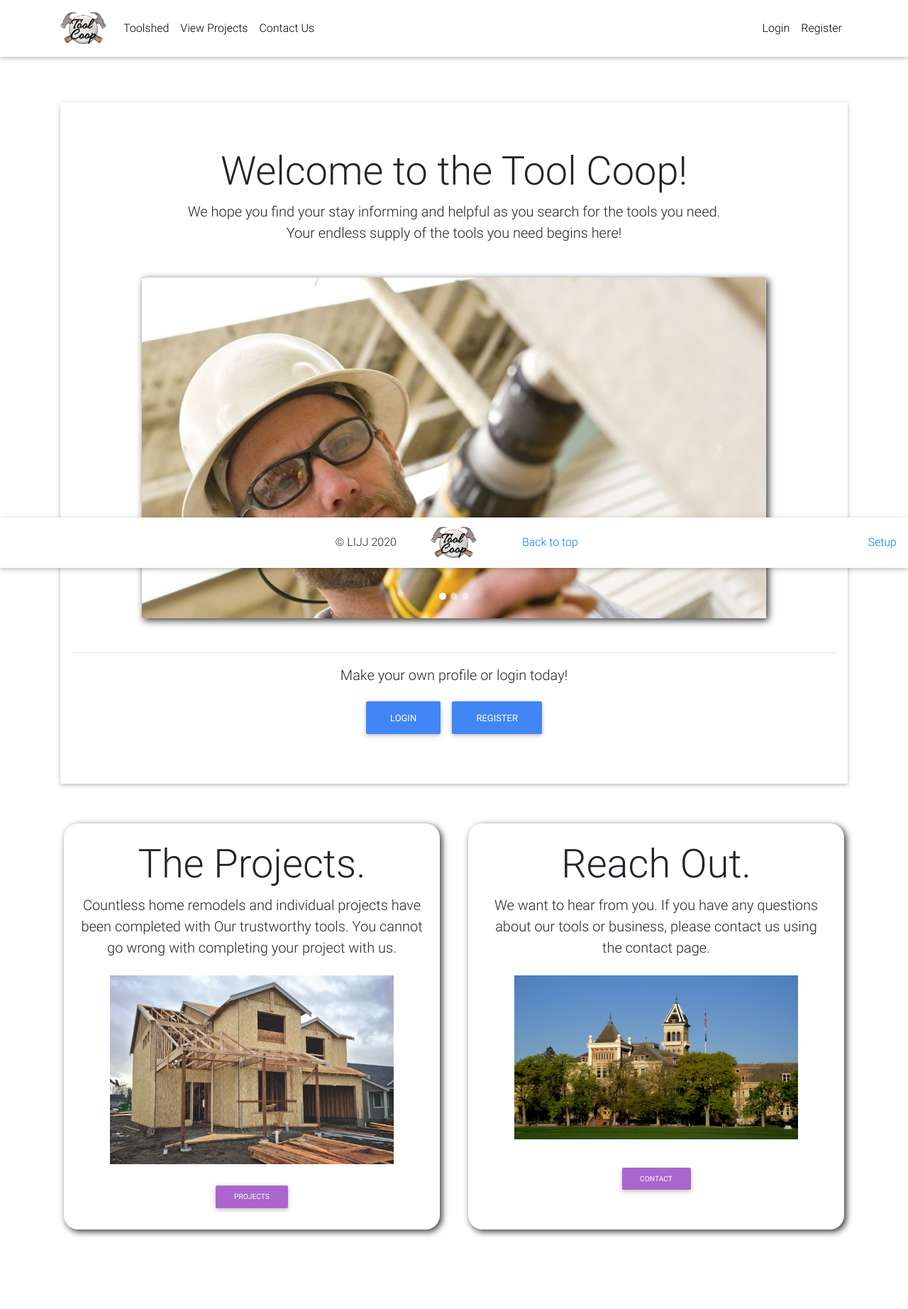
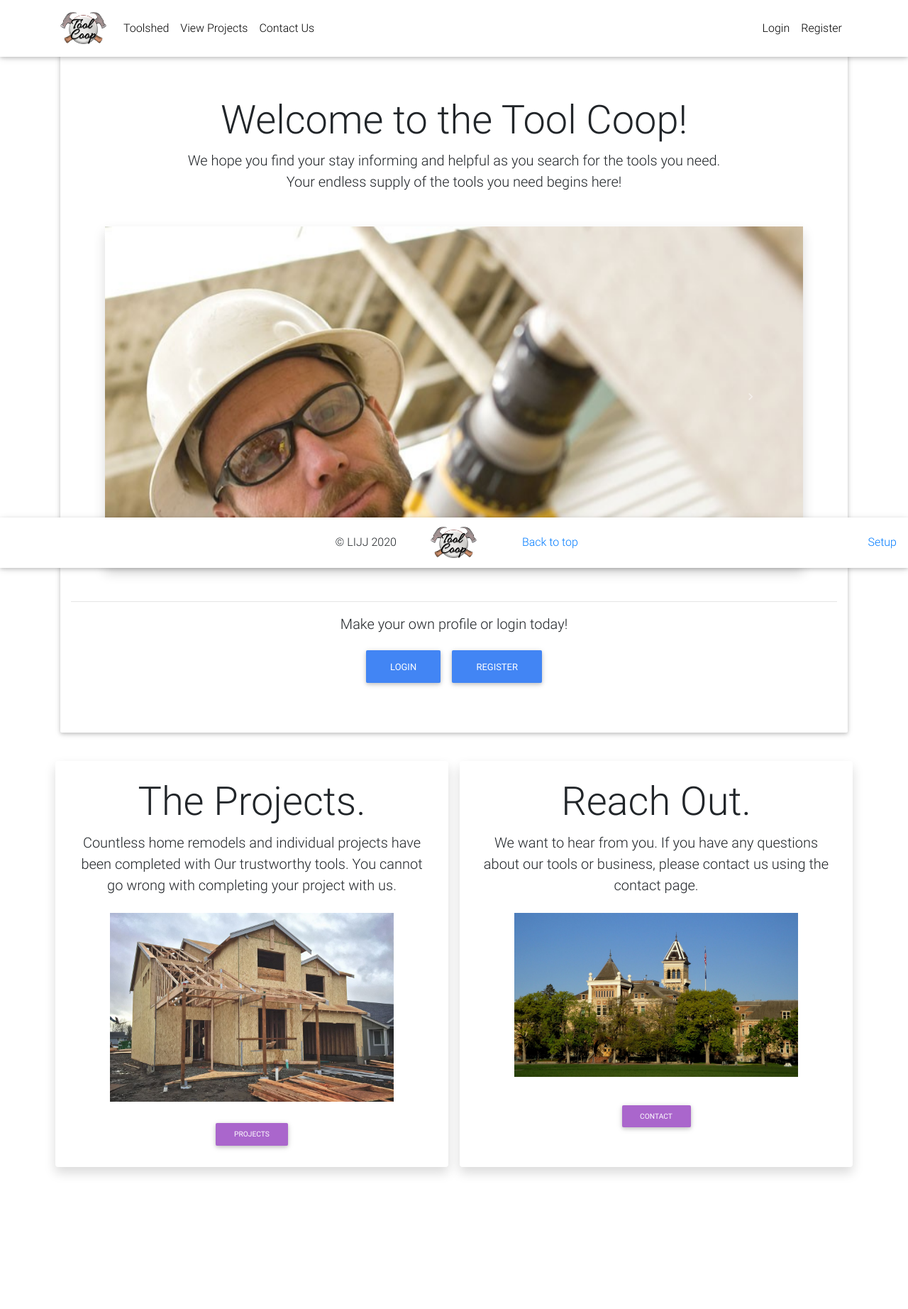
Before and after one commit to itsjaboyd/Tool-Coop, a Django app: page / in a window 1280 px wide. Shown: the whole page at 71% size. After the commit the page ends 1655 px from the top, so only its background shows below. Run offline with Django 3.2, Linux system fonts and the light colour scheme; some libraries are stand-ins or nearby versions.

Commit message:
Visual fixes.

```diff
--- a/src/backend/templates/backend/base.html
+++ b/src/backend/templates/backend/base.html
@@ -67,7 +67,7 @@
           <!-- Left -->
           <ul class="navbar-nav mr-auto">
             <li class="nav-item">
-              <a class="nav-link waves-effect" href="{% url 'index' %}">Toolshed
+              <a class="nav-link waves-effect" href="{% url 'inventory' %}">Toolshed
               </a>
             </li>
             {% if user.is_authenticated %}
--- a/src/backend/templates/backend/index.html
+++ b/src/backend/templates/backend/index.html
@@ -27,7 +27,7 @@
     background-color: white;
 }
 </style>
-<main class="mt-5 pt-4">
+<main>
 <div class="mb-3">
 <div class="jumbotron jumbotron-fluid">
   <div class="container">
@@ -41,7 +41,7 @@
         <p class="lead desc">Your endless supply of the tools you need begins here!</p>
     {% endif %}
 
-    <div id="carouselExampleIndicators" class="carousel slide d-none d-md-block box-shadow mt-5 mb-5 mhl" data-ride="carousel" data-interval="3000">
+    <div id="carouselExampleIndicators" class="carousel slide d-none d-md-block shadow m-5" data-ride="carousel" data-interval="3000">
         <ol class="carousel-indicators">
             <li data-target="#carouselExampleIndicators" data-slide-to="0" class="active"></li>
             <li data-target="#carouselExampleIndicators" data-slide-to="1"></li>
@@ -80,7 +80,7 @@
 
 
 <div class="row">
-    <div class="col text-center xlight soften mt-4 box-shadow p-4 mhs">
+    <div class="col text-center rounded shadow p-4 m-2">
         <h1 class="display-4">The Projects.</h1>
         <p class="lead desc mh">Countless home remodels and individual projects have been completed with Our
             trustworthy tools. You cannot go wrong with completing your project with us.</p>
@@ -89,7 +89,7 @@
         <a class="btn btn-sm btn-secondary" href="{% url 'project' %}">Projects</a>
     </div>
 
-    <div class="col text-center xlight soften mt-4 box-shadow p-4 mhs">
+    <div class="col text-center rounded shadow p-4 m-2">
         <h1 class="display-4">Reach Out.</h1>
         <p class="lead desc mh">
             We want to hear from you. If you have any questions about our tools or business,
--- a/src/backend/templates/backend/inventory-page.html
+++ b/src/backend/templates/backend/inventory-page.html
@@ -6,7 +6,10 @@
     <div class="container mt-4">
       <!--Section: Products v.3-->
       <section class="text-center mb-4">
-        <h1>Our Tools</h1>
+        <div class="jumbotron">
+          <h4 class="display-4">Our Tools</h4>
+          <p class="lead desc">Browse our collection of the finest tools and instruments.</p>
+        </div>
         {% if user.is_superuser %}
           <button type="button" class="btn btn-primary btn-block" data-toggle="modal" data-target="#exampleModal">
             Add Tool
```
